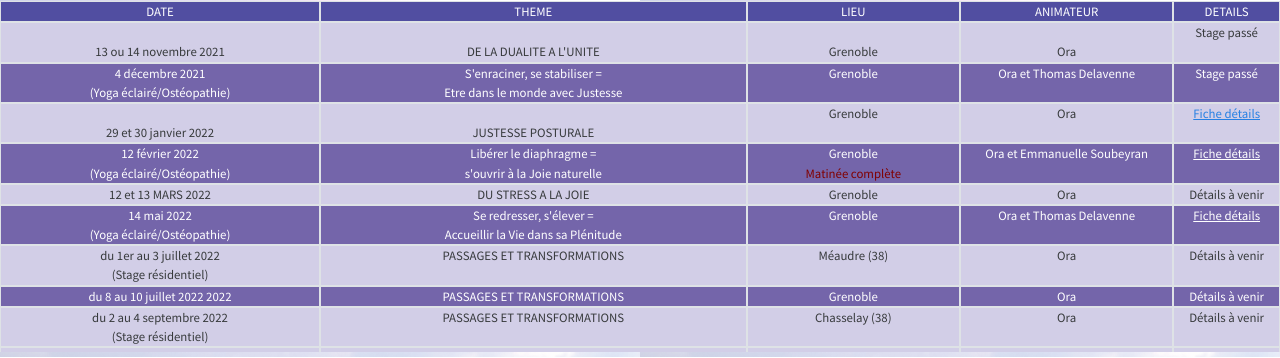
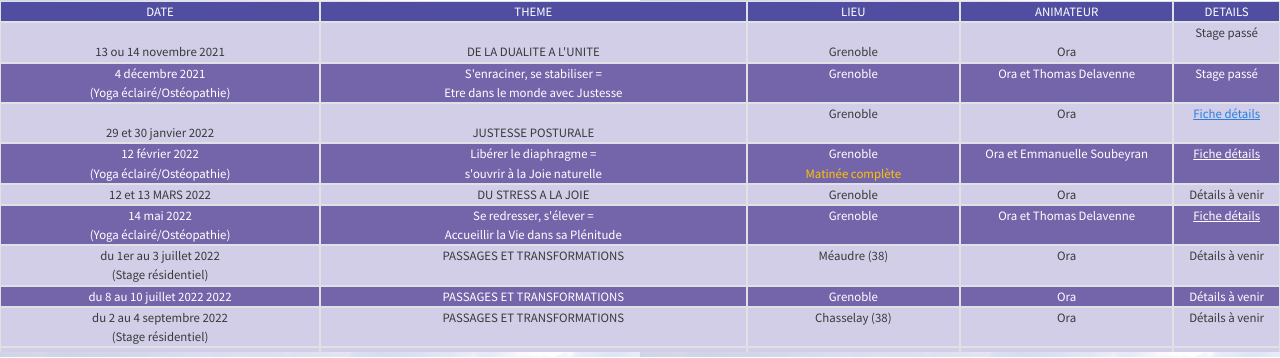
Before and after one commit to vie-en-yoga/vie-en-yoga.github.io, a Jekyll site: the page stages/index.html, which Jekyll copies as it is, in a window 1280 px wide. Shown: the part 87-445 px from the top of the page. Built offline with Jekyll 4.4.1, drawn with Linux system fonts in a browser that asks for light colours; nearby versions of some CDN libraries.

Commit message:
Stage or
Changement de la couleur de l'info matinée complète

```diff
--- a/assets/css/main.css
+++ b/assets/css/main.css
@@ -63,6 +63,7 @@
 
 .txt-cvy { color: #514ea1 !important; }
 .txt-brun { color: #800000 !important; }
+.txt-or { color: #FFC300 !important; }
 
 
 
--- a/stages/index.html
+++ b/stages/index.html
@@ -189,7 +189,7 @@
                 </div>
                 <div class="col-2 border">
                   Grenoble<br>
-                  <span class="txt-brun">Matinée complète</span>
+                  <span class="txt-or">Matinée complète</span>
                 </div>
                 <div class="col-2 border">
                   Ora et Emmanuelle Soubeyran
```
